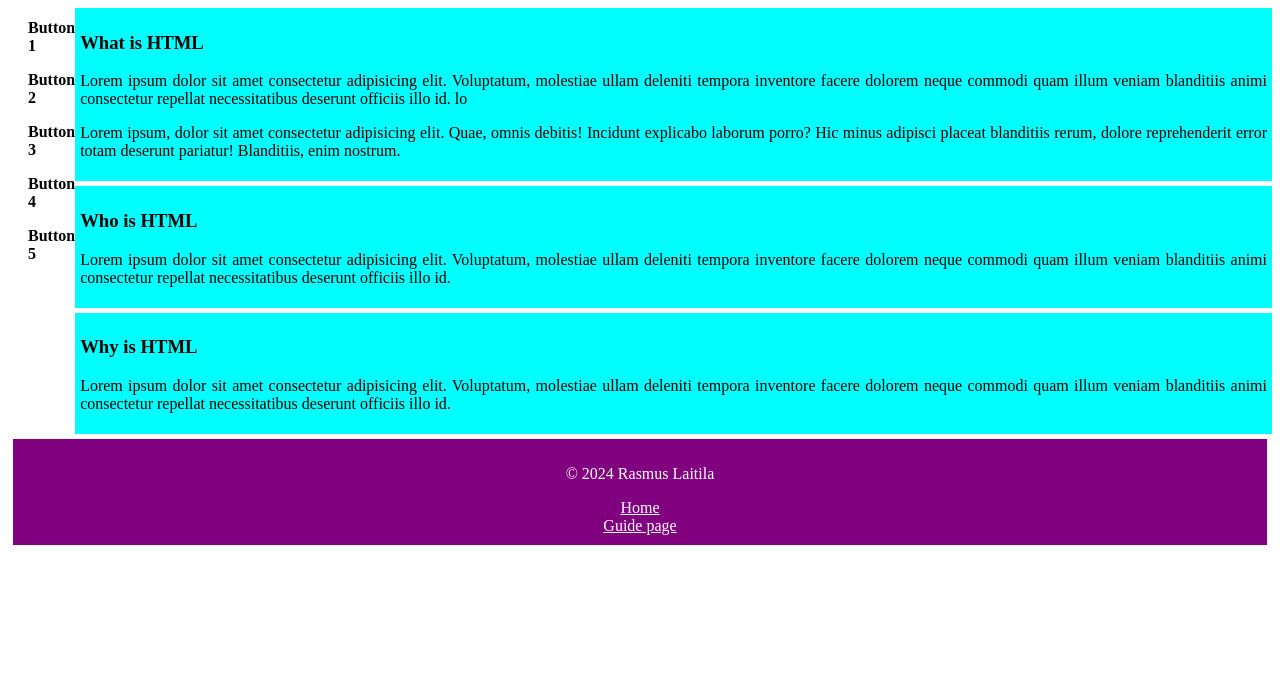
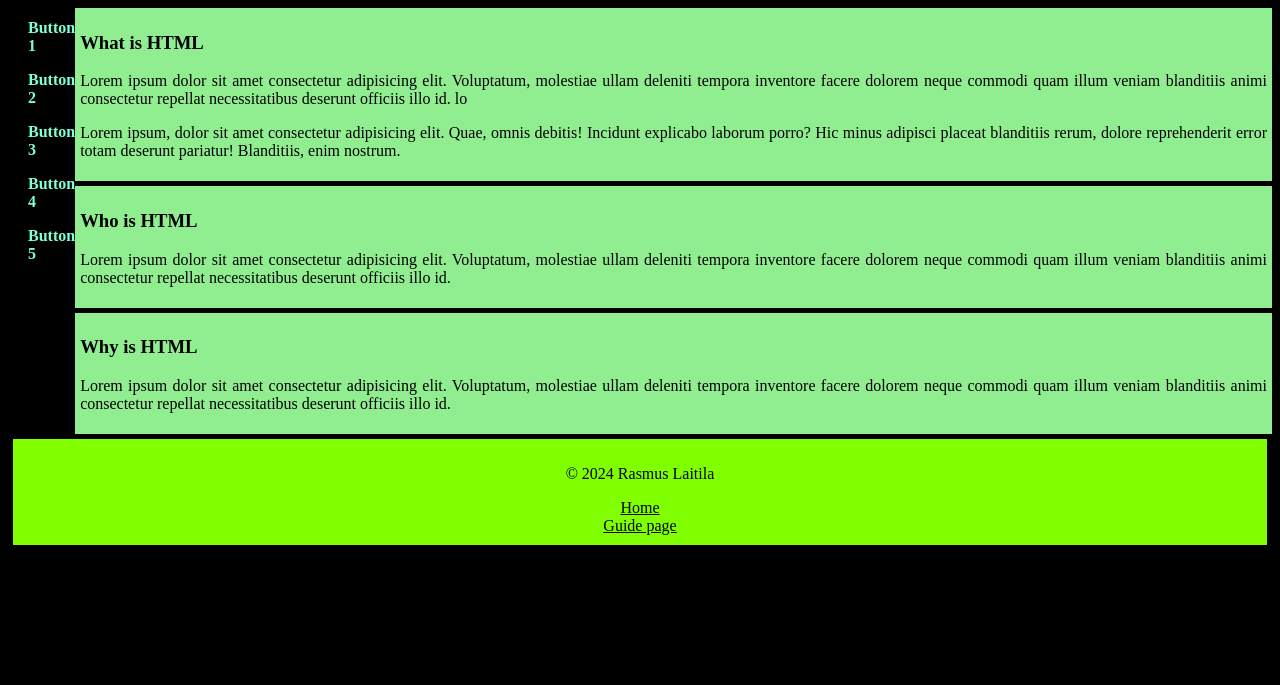
Before and after one commit to RasmusLaitilaHAMK/WebDev, a plain HTML site: page exercise5.html in a window 1280 px wide. Shown: the part 115-800 px from the top of the page. Drawn offline with Linux system fonts and the light colour scheme.

Commit message:
Colorchange?

```diff
--- a/css/flex.css
+++ b/css/flex.css
@@ -1,12 +1,12 @@
 body{
-    background-color: white;
+    background-color: black;
     display: flex;
     flex-direction: column;
     }
     header, footer{
         display: flex;
-        background-color:purple;
-        color: white;
+        background-color:chartreuse;
+        color: black;
         padding: 10px;
         text-align: center;
         justify-content: center;
@@ -18,14 +18,12 @@ body{
         display: flex;
         justify-content:space-between;
         flex-direction: row;
-        background-color: white;
     }
 
     aside{
 
         text-align: left;
-        color: black;
-        background-color: white;
+        color:aquamarine;
         font-weight: bold;
         margin-left: 20px;
         flex-grow: 1;
@@ -39,7 +37,7 @@ body{
         flex-wrap: wrap;
     }
     .p{
-        background-color: aqua;
+        background-color:lightgreen;
         padding:5px;
         margin-top: 5px;
         text-align: justify;
@@ -48,5 +46,5 @@ body{
         font-weight: bold;
     }
     a{
-        color: white;
+        color: black;
     }
```
